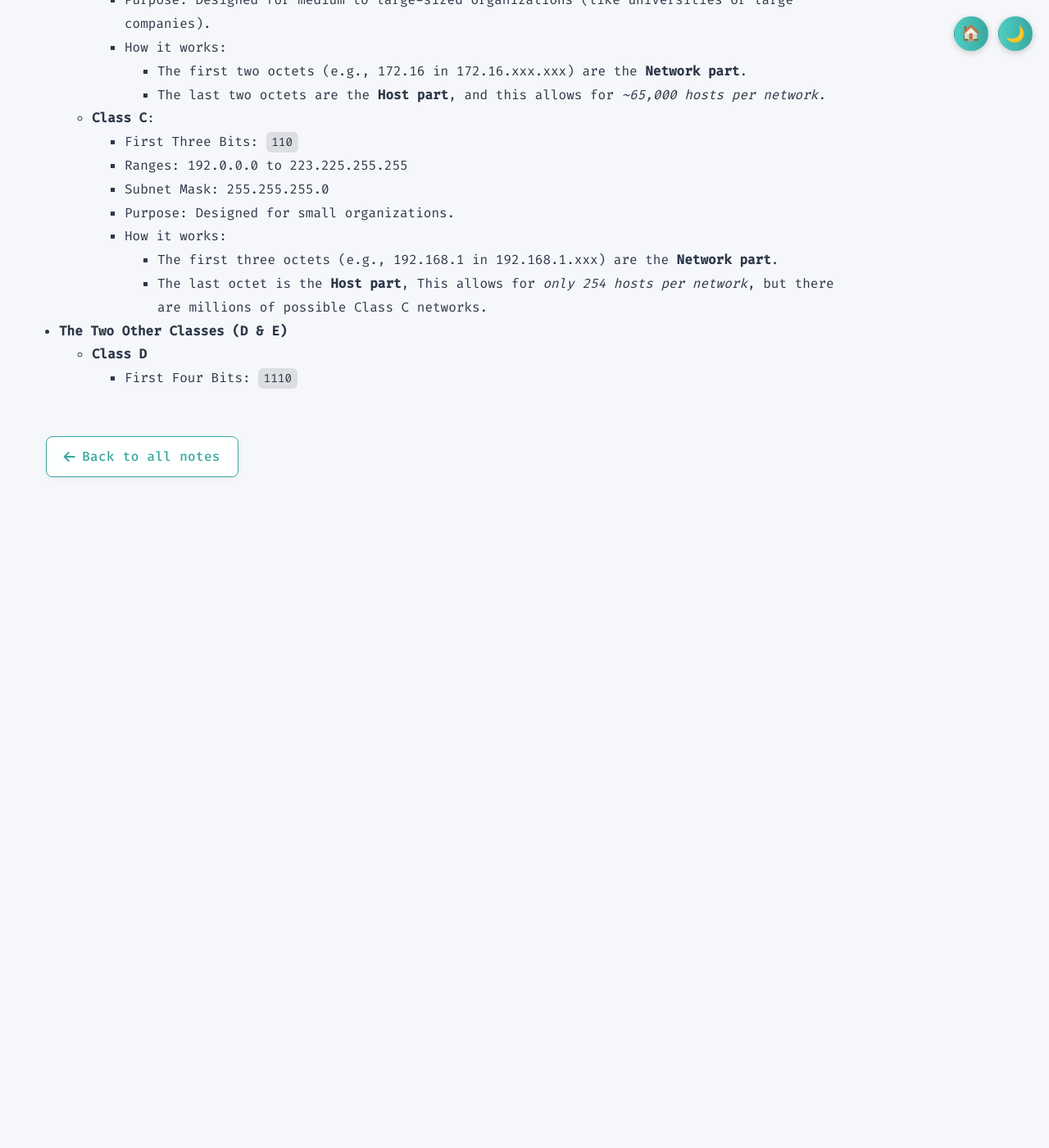
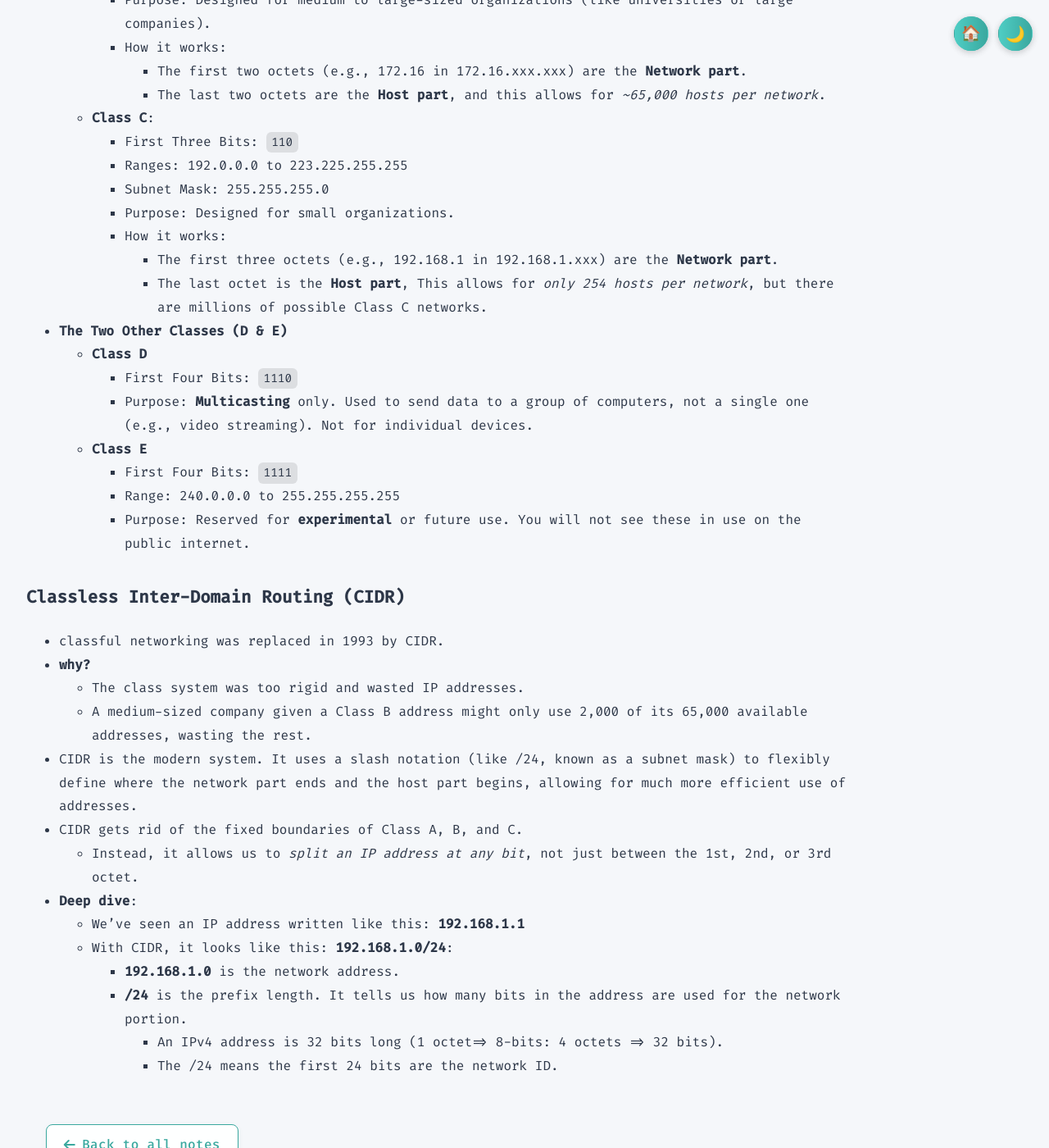
Before and after one commit to PathogenicKatt/PathogenicKatt.github.io, a Jekyll site: the page built from _notes/networking.md, in a window 1280 px wide and 1400 px high, scrolled down 962 px. Shown: the whole window at 82% size. Built offline with Jekyll 4.4.1, drawn with Linux system fonts in a browser that asks for light colours; before the commit the page ends 1592 px from its top, so only the background shows below that.

Commit message:
Update notes

```diff
--- a/_notes/networking.md
+++ b/_notes/networking.md
@@ -1,7 +1,7 @@
 ---
 layout: note
 title: "Intro to Networking"
-description: "-"
+description: "Practice of connecting computers and other devices to share data and resources."
 tags: [ip address, ipv4, ipv6, subnetting]
 date: 2025-10-30
 ---
@@ -38,3 +38,24 @@ date: 2025-10-30
 - **The Two Other Classes (D & E)**
     - **Class D**
         - First Four Bits: <code>1110</code>
+        - Purpose: **Multicasting** only. Used to send data to a group of computers, not a single one (e.g., video streaming). Not for individual devices.
+    - **Class E**
+        - First Four Bits: <code>1111</code>
+        - Range: 240.0.0.0 to 255.255.255.255
+        - Purpose: Reserved for **experimental** or future use. You will not see these in use on the public internet.
+
+### Classless Inter-Domain Routing (CIDR)
+- classful networking was replaced in 1993 by CIDR.
+- **why?**
+    - The class system was too rigid and wasted IP addresses.
+    - A medium-sized company given a Class B address might only use 2,000 of its 65,000 available addresses, wasting the rest.
+- CIDR is the modern system. It uses a slash notation (like /24, known as a subnet mask) to flexibly define where the network part ends and the host part begins, allowing for much more efficient use of addresses.
+- CIDR gets rid of the fixed boundaries of Class A, B, and C.
+    - Instead, it allows us to *split an IP address at any bit*, not just between the 1st, 2nd, or 3rd octet.
+- **Deep dive**:
+    - We've seen an IP address written like this: **192.168.1.1**
+    - With CIDR, it looks like this: **192.168.1.0/24**:
+        - **192.168.1.0** is the network address.
+        - **/24** is the prefix length. It tells us how many bits in the address are used for the network portion.
+            - An IPv4 address is 32 bits long (1 octet=> 8-bits: 4 octets => 32 bits).
+            - The /24 means the first 24 bits are the network ID.
```
